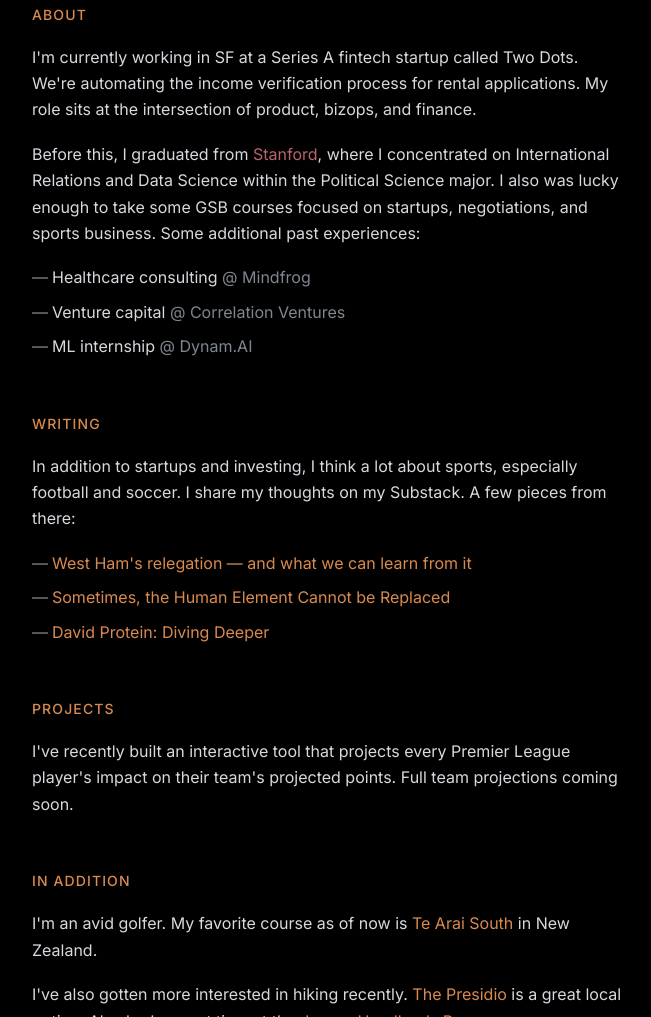
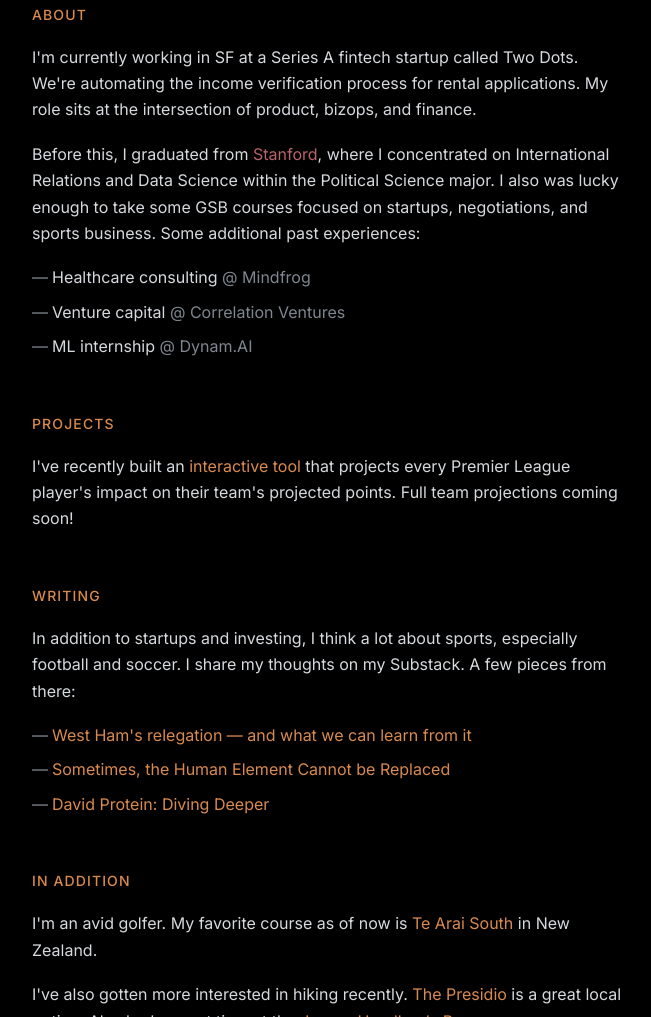
Before and after one commit to ryanajayholl-a11y/ryanajayholl-a11y.github.io, a plain HTML site: page index.html in a window 1280 px wide. Shown: the part 281-1298 px from the top of the page, without its empty margins (312-963 px from the left). Drawn offline with Linux system fonts and the light colour scheme.

Commit message:
Homepage: move Projects above Writing, update copy, orange tool link

```diff
--- a/index.html
+++ b/index.html
@@ -272,6 +272,15 @@
     </section>
 
     <section>
+      <h2>projects</h2>
+      <p>
+        I've recently built an <a href="player-impact.html">interactive tool</a>
+        that projects every Premier League player's impact on their team's projected points.
+        Full team projections coming soon!
+      </p>
+    </section>
+
+    <section>
       <h2>writing</h2>
       <p>
         In addition to startups and investing, I think a lot about sports, especially football
@@ -283,15 +292,6 @@
         <li><a href="https://ryanholl.substack.com/p/sometimes-the-human-element-cannot">Sometimes, the Human Element Cannot be Replaced</a></li>
         <li><a href="https://ryanholl.substack.com/p/david-protein-diving-deeper">David Protein: Diving Deeper</a></li>
       </ul>
-    </section>
-
-    <section>
-      <h2>projects</h2>
-      <p>
-        I've recently built an <a class="quiet" href="player-impact.html">interactive tool</a>
-        that projects every Premier League player's impact on their team's projected points.
-        Full team projections coming soon.
-      </p>
     </section>
 
     <section>
```
